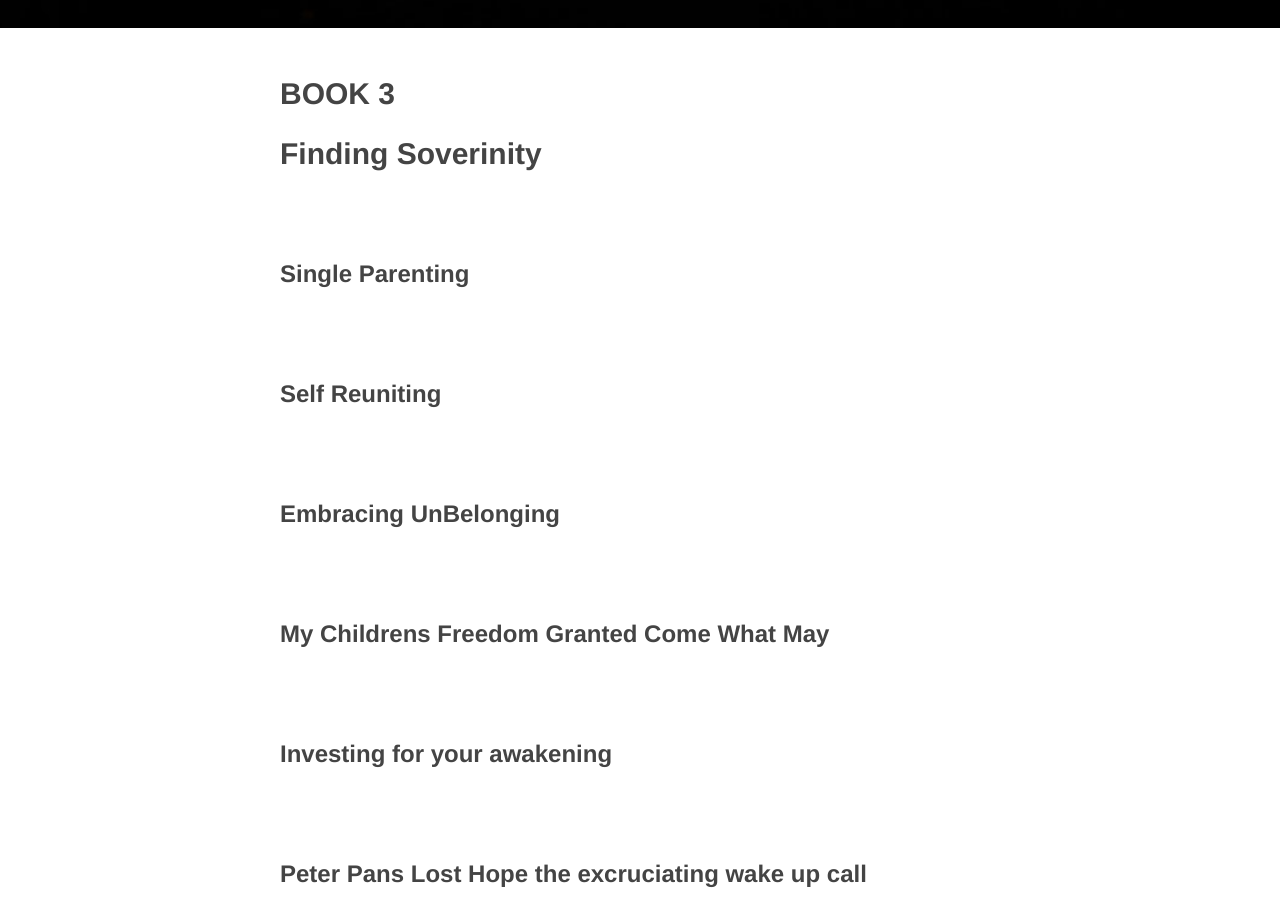
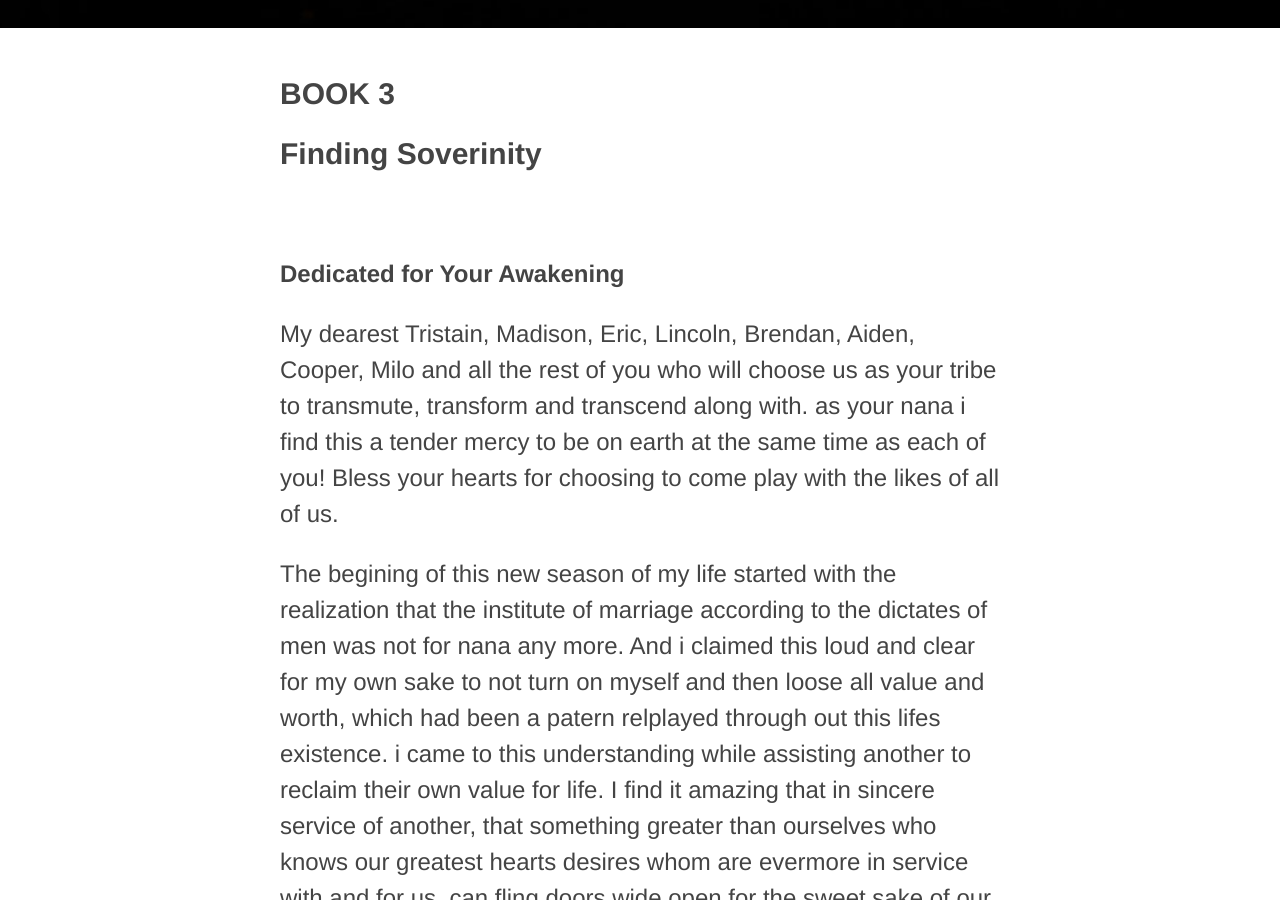
Before and after one commit to kevaleb/essencebeingcenter, a Jekyll site: the page built from _posts/2014-09-18-finding-soverinity.md, in a window 1280 px wide and 900 px high, scrolled down 836 px. Built offline with Jekyll 4.4.1, drawn with Linux system fonts in a browser that asks for light colours; nearby versions of some CDN libraries; some of the changed text lies outside the part shown.

Commit message:
Updated '_posts/2014-09-18-finding-soverinity.md' via CloudCannon

```diff
--- a/_posts/2014-09-18-finding-soverinity.md
+++ b/_posts/2014-09-18-finding-soverinity.md
@@ -9,6 +9,18 @@ banner_path: /images/banners/sunset.jpg
 ## BOOK 3
 
 ## **Finding Soverinity**
+
+&nbsp;
+
+**Dedicated for Your Awakening**
+
+My dearest Tristain, Madison, Eric, Lincoln, Brendan, Aiden, Cooper, Milo and all the rest of you who will choose us as your tribe to transmute, transform and transcend along with. as your nana i find this a tender mercy to be on earth at the same time as each of you\! Bless your hearts for choosing to come play with the likes of all of us.
+
+The begining of this new season of my life started with the realization that the institute of marriage according to the dictates of men was not for nana any more. And i claimed this loud and clear for my own sake to not turn on myself and then loose all value and worth, which had been a patern relplayed through out this lifes existence. i came to this understanding while assisting another to reclaim their own value for life. I find it amazing that in sincere service of another, that something greater than ourselves who knows our greatest hearts desires whom are evermore in service with and for us, can fling doors wide open for the sweet sake of our own deliberate intentions\! I dedicate this book to helping you see the possabilitys and choices that await you for your own soverinity. i love you to infinity and beyond forever and a day\!
+
+***Finding Serenity***
+
+&nbsp;
 
 &nbsp;
 
@@ -36,11 +48,15 @@ banner_path: /images/banners/sunset.jpg
 
 &nbsp;
 
+**Lost Boys and Girls**&nbsp; &nbsp; &nbsp; &nbsp; &nbsp; &nbsp; &nbsp; &nbsp; &nbsp; &nbsp; &nbsp; &nbsp; &nbsp; &nbsp; &nbsp; &nbsp; &nbsp; &nbsp; &nbsp; &nbsp; &nbsp; &nbsp; &nbsp; &nbsp; &nbsp; &nbsp; &nbsp; &nbsp; &nbsp; &nbsp; &nbsp; &nbsp; &nbsp; &nbsp; &nbsp; &nbsp; &nbsp; &nbsp; &nbsp; &nbsp; &nbsp; &nbsp; &nbsp; &nbsp; &nbsp; &nbsp; &nbsp; &nbsp; &nbsp; &nbsp; &nbsp; &nbsp; &nbsp; &nbsp; &nbsp; &nbsp; A year of death hell and the devil
+
+&nbsp;
+
 **Reason to Believe Again**
 
 &nbsp;
 
-**We are tHope weve been waiting for\!**
+**We are the Hope weve always been waiting for\!**
 
 &nbsp;
 
```
